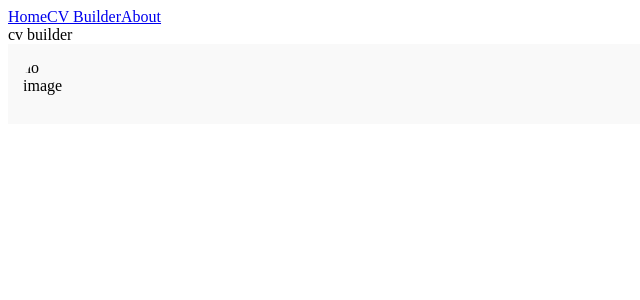
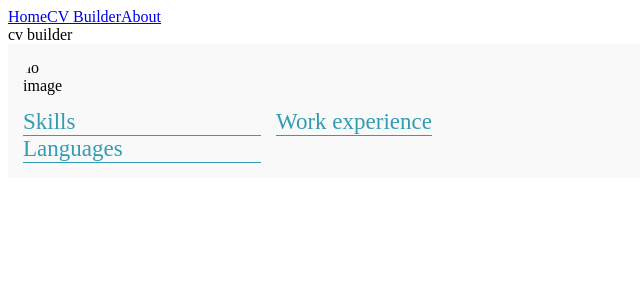
Before and after one commit to VSKor/cv-builder, a Vue app: page /cv-builder in a window 1280 px wide. Shown: the top 300 px of the page, without its empty margins (0-640 px from the left). Built offline with nearby package versions, Linux system fonts and the light colour scheme.

Commit message:
feat: basic styles added

```diff
--- a/src/components/CVTemplate/CVTemplate.vue
+++ b/src/components/CVTemplate/CVTemplate.vue
@@ -8,8 +8,8 @@
         </div>
       </div>
       <div class="column-2">
-        <div class="name">{{ cv.fullName }}</div>
-        <div class="title">{{ cv.position }}</div>
+        <h1 class="name">{{ cv.fullName }}</h1>
+        <div class="title cv-subtitle">{{ cv.position }}</div>
         <div class="description">{{ cv.shortDesc }}</div>
       </div>
     </div>
@@ -25,6 +25,7 @@
         </div>
 
         <div class="skills">
+          <div class="cv-title">Skills</div>
           <template v-for="skill in cv.skills">
             <div :class="['skill', `skill-${skill.name}`]">
               {{ skill.name }}: {{ skill.level }}
@@ -33,6 +34,7 @@
         </div>
 
         <div class="languages">
+          <div class="cv-title">Languages</div>
           <template v-for="language in cv.languages">
             <div :class="['language', `language-${language.name}`]">
               {{ language.name }}: {{ language.level }}
@@ -42,9 +44,12 @@
       </div>
       <div class="column-2">
         <div class="work-experience-list">
+          <div class="cv-title">
+            Work experience
+          </div>
           <template v-for="workExperience in cv.workExperience">
             <div class="work-experience">
-              <div class="job-title">{{ workExperience.position }}</div>
+              <div class="job-title cv-subtitle">{{ workExperience.position }}</div>
               <div class="company">{{ workExperience.organisation.name }}</div>
               <div class="date">{{ workExperience.timeFrame }}</div>
               <div class="location">{{ workExperience.organisation.location }}</div>
--- /dev/null
+++ b/src/styles/_variables.scss
@@ -0,0 +1,27 @@
+$colors: (
+        primary: (
+                basic: #329cb2,
+        )
+);
+
+@function color($colorName: primary, $shadeName: basic) {
+  @if($shadeName == 'basic') {
+    @return var(--cvb-color-#{$colorName});
+  }
+  @else {
+    @return var(--cvb-color-#{$colorName}-#{$shadeName});
+  }
+}
+
+:root {
+  @each $colorName, $colorShades in $colors {
+    @each $shadeName, $color in $colorShades {
+      @if($shadeName == 'basic') {
+        --cvb-color-#{$colorName}: #{$color};
+      }
+      @else {
+        --cvb-color-#{$colorName}-#{$shadeName}: #{$color};
+      }
+    }
+  }
+}
--- a/src/styles/main.scss
+++ b/src/styles/main.scss
@@ -0,0 +1,12 @@
+@import "variables";
+
+.cv-title {
+  font-size: 23px;
+  color: color('primary');
+  border-bottom: 1px solid color('primary');
+}
+
+.cv-subtitle {
+  font-size: 20px;
+  color: color('primary');
+}
```
